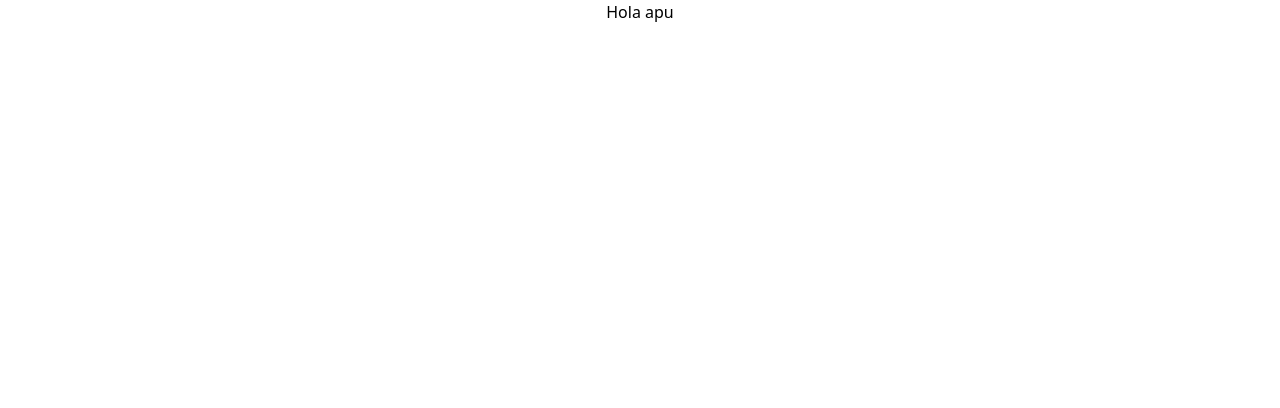
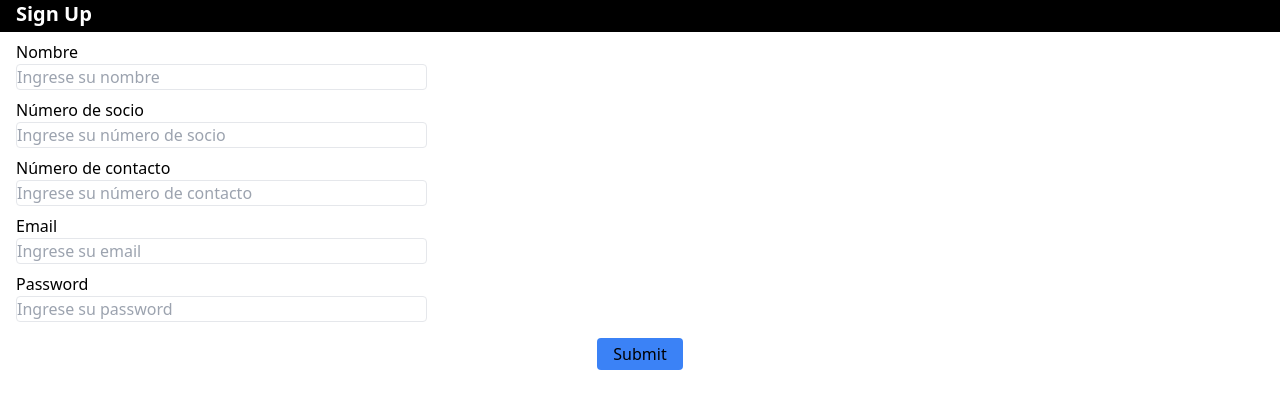
Before and after one commit to NachoVidal27/birrateca_front_end, a React (Create React App) app: page / in a window 1280 px wide. Shown: the top 408 px of the page. Built offline with nearby package versions, Linux system fonts and the light colour scheme.

Commit message:
sign up form done

```diff
--- a/src/App.js
+++ b/src/App.js
@@ -1,9 +1,10 @@
 import "./App.css";
+import SignUp from "./routes/SignUp";
 
 function App() {
   return (
     <div className="App">
-      <h1 className="">Hola apu</h1>
+      <SignUp />
     </div>
   );
 }
--- /dev/null
+++ b/src/routes/SignUp.jsx
@@ -0,0 +1,133 @@
+import { useState } from "react";
+
+function SignUp() {
+  const [user, setUser] = useState({
+    name: "",
+    memberId: "",
+    phone: "",
+    email: "",
+    password: "",
+  });
+
+  const handleName = (e) => {
+    const value = e.target.value;
+    console.log(value);
+    setUser({ ...user, name: value });
+  };
+
+  const handleMemberId = (e) => {
+    const value = e.target.value;
+    console.log(value);
+    setUser({ ...user, memberId: value });
+  };
+
+  const handlePhone = (e) => {
+    const value = e.target.value;
+    console.log(value);
+    setUser({ ...user, phone: value });
+  };
+
+  const handleEmail = (e) => {
+    const value = e.target.value;
+    console.log(value);
+    setUser({ ...user, email: value });
+  };
+
+  const handlePassword = (e) => {
+    const value = e.target.value;
+    console.log(value);
+    setUser({ ...user, password: value });
+  };
+
+  const handleSubmit = async (event) => {
+    event.preventDefault();
+  };
+
+  return (
+    <div>
+      <h1 className="text-start text-xl ps-4 pb-1 font-semibold bg-black text-white  fixed w-full">
+        Sign Up
+      </h1>
+      <div className="flex text-start ms-4 pt-10">
+        <form onSubmit={handleSubmit}>
+          <div className="mb-2">
+            <label className="me-6" htmlFor="name">
+              Nombre
+            </label>
+            <input
+              className="w-full border rounded"
+              type="text"
+              name="name"
+              value={user.name}
+              onChange={handleName}
+              placeholder="Ingrese su nombre"
+            />
+          </div>
+          <div className="mb-2">
+            <label className="me-6 mb-2" htmlFor="memberId">
+              Número de socio
+            </label>
+            <input
+              className="w-full border rounded"
+              type="text"
+              name="memberId"
+              value={user.memberId}
+              onChange={handleMemberId}
+              placeholder="Ingrese su número de socio"
+            />
+          </div>
+          <div className="mb-2">
+            <label className="me-6" htmlFor="phone">
+              Número de contacto
+            </label>
+            <input
+              className="w-full border rounded"
+              type="text"
+              name="phone"
+              value={user.phone}
+              onChange={handlePhone}
+              placeholder="Ingrese su número de contacto"
+            />
+          </div>
+          <div className="mb-2">
+            <label className="me-6" htmlFor="email">
+              Email
+            </label>
+            <input
+              className="w-full border rounded"
+              type="text"
+              name="email"
+              value={user.email}
+              onChange={handleEmail}
+              placeholder="Ingrese su email"
+            />
+          </div>
+          <div className="mb-2">
+            <label className="me-6" htmlFor="password">
+              Password
+            </label>
+            <input
+              className="w-full border rounded"
+              type="text"
+              name="password"
+              value={user.password}
+              onChange={handlePassword}
+              placeholder="Ingrese su password"
+            />
+          </div>
+        </form>
+      </div>
+      <button className="px-4 py-1 bg-blue-500 hover:bg-blue-400 text-l rounded mt-2 ">
+        Submit
+      </button>
+
+      <h1 className="text-xl text-yellow-500">{user.name}</h1>
+      <h1 className="text-xl text-yellow-500">{user.memberId}</h1>
+      <h1 className="text-xl text-yellow-500">{user.phone}</h1>
+      <h1 className="text-xl text-yellow-500">{user.email}</h1>
+      <h1 className="text-xl text-yellow-500">{user.password}</h1>
+    </div>
+  );
+}
+
+export default SignUp;
```
